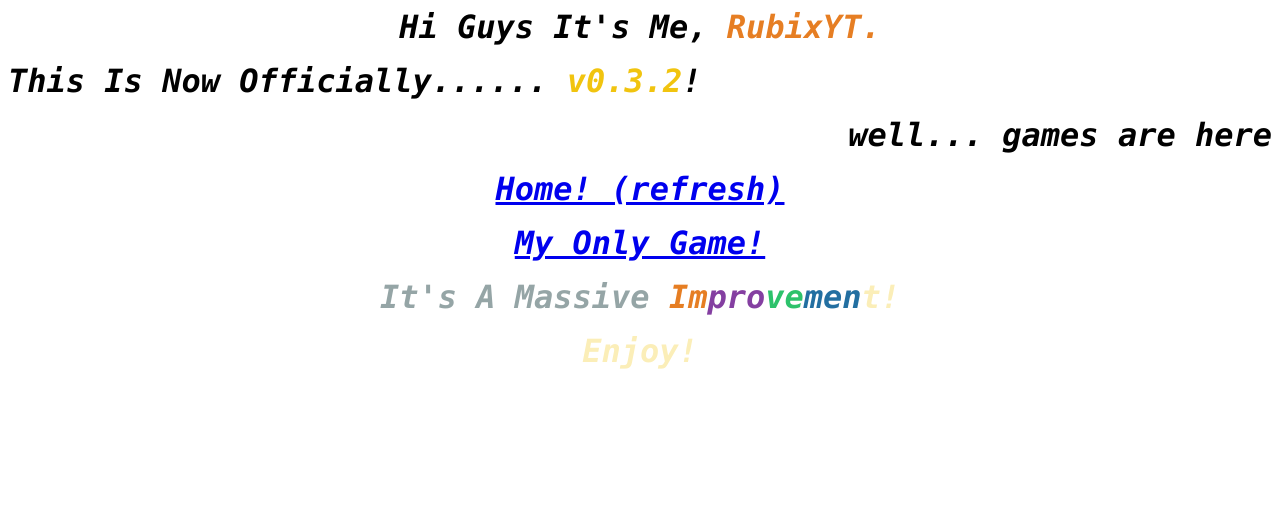
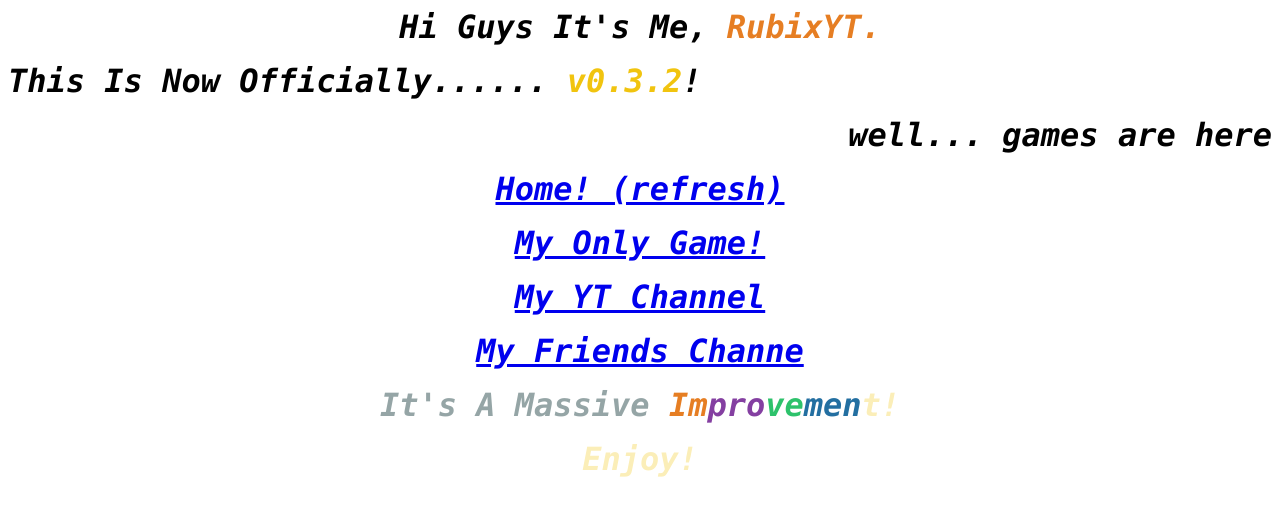
Before and after one commit to RubixYouTube/rubixyoutube.github.io, a plain HTML site: page index.html in a window 1280 px wide. Drawn offline with Linux system fonts and the light colour scheme.

Commit message:
Da old got back
69

```diff
--- a/index.html
+++ b/index.html
@@ -7,6 +7,13 @@
 <p style="text-align: center;"><span style="font-size: 32px; color: rgb(0, 0, 0);"><em><strong><span style="font-family: terminal, monaco, monospace;"><span style="color: rgb(241, 196, 15);"><span style="color: rgb(0, 0, 0);"><a title="Refresh." href="https://rubixyoutube.github.io">Home! (refresh)</a></span></span></span></strong></em></span></p>
 
 <p style="text-align: center;"><span style="font-size: 32px; color: rgb(0, 0, 0);"><em><strong><span style="font-family: terminal, monaco, monospace;"><span style="color: rgb(241, 196, 15);"><span style="color: rgb(0, 0, 0);"><a title="Visit!" href="https://rubixyoutube.github.io/frequency-incremental" target="_blank" rel="noopener">My Only Game!</a></span></span></span></strong></em></span></p>
+<p style="text-align: center;"><span style="font-size: 32px; color: rgb(0, 0, 0);"><em><strong><span style="font-family: terminal, monaco, monospace;"><span style="color: rgb(241, 196, 15);"><span style="color: rgb(0, 0, 0);"><a title="Visit!" href="https://youtube.com/@trcsyt" target="_blank" rel="noopener">My YT Channel</a></span></span></span></strong></em></span></p>
+<p style="text-align: center;"><span style="font-size: 32px; color: rgb(0, 0, 0);"><em><strong><span style="font-family: terminal, monaco, monospace;"><span style="color: rgb(241, 196, 15);"><span style="color: rgb(0, 0, 0);"><a title="Visit!" href="https://youtube.com/@Terminus2631" target="_blank" rel="noopener">My Friends Channe</a></span></span></span></strong></em></span></p>
+
+
+
+
+
 
 <p style="text-align: center;"><span style="font-size: 32px; color: rgb(149, 165, 166);"><em><strong><span style="font-family: terminal, monaco, monospace;">It's A Massive&nbsp;<span style="color: rgb(230, 126, 35);">Im<span style="color: rgb(132, 63, 161);">pro<span style="color: rgb(45, 194, 107);">ve<span style="color: rgb(35, 111, 161);">men<span style="color: rgb(251, 238, 184);">t!</span></span></span></span></span></span></strong></em></span></p>
 
```
